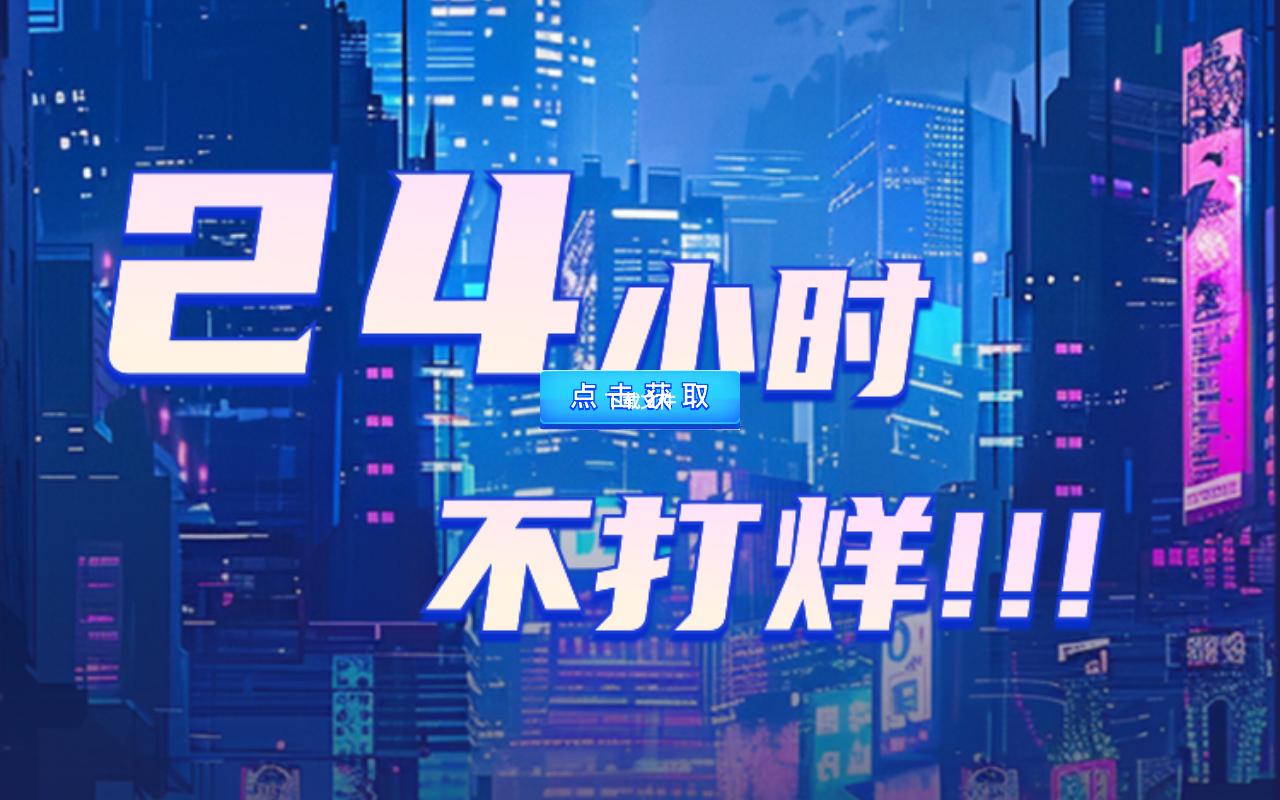
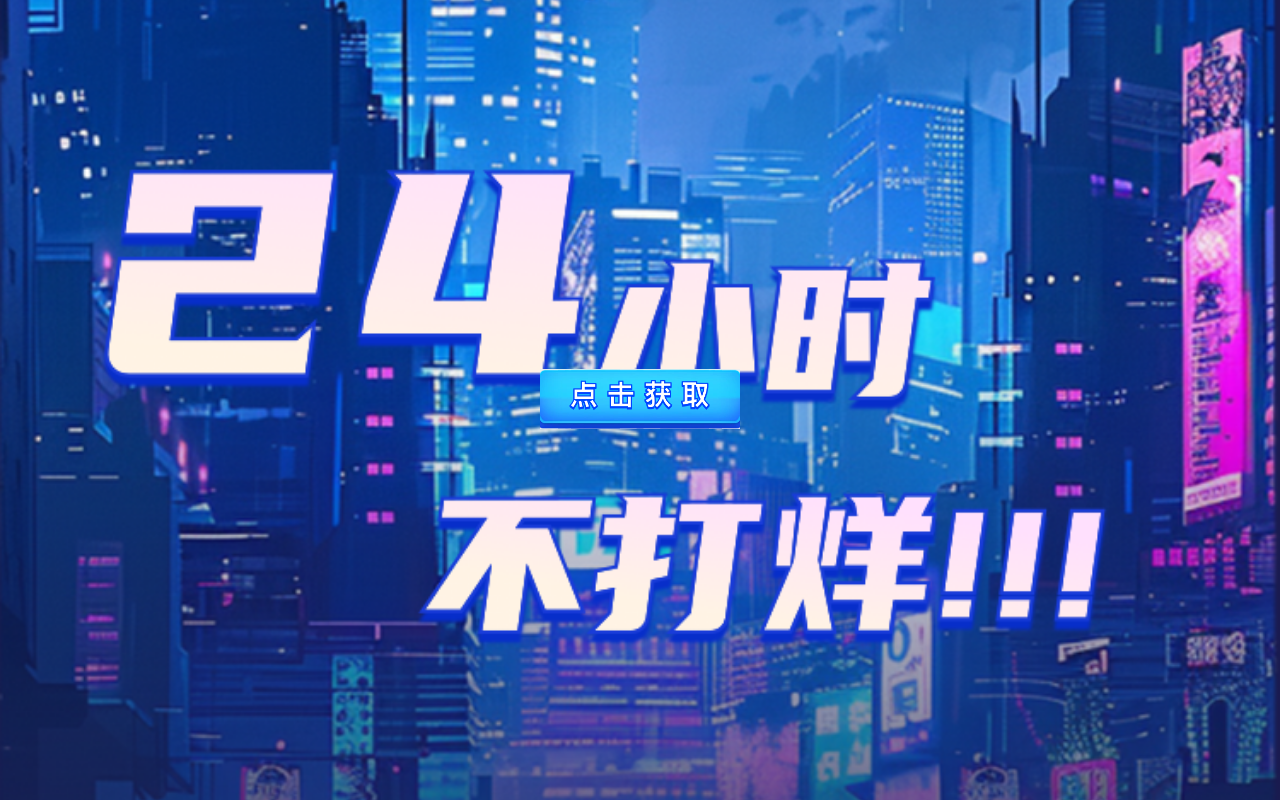
Before and after one commit to Wei07281/Wei07281.github.io, a plain HTML site: page index.html in a window 1280 px wide. Drawn offline with Linux system fonts and the light colour scheme.

Commit message:
Update index.html

```diff
--- a/index.html
+++ b/index.html
@@ -34,7 +34,7 @@
 </head>
 <body>
     <a href="miletang.txt" download>
-        <button class="download-button">下载文件</button>
+        <button class="download-button"></button>
     </a>
 </body>
 </html>
```
